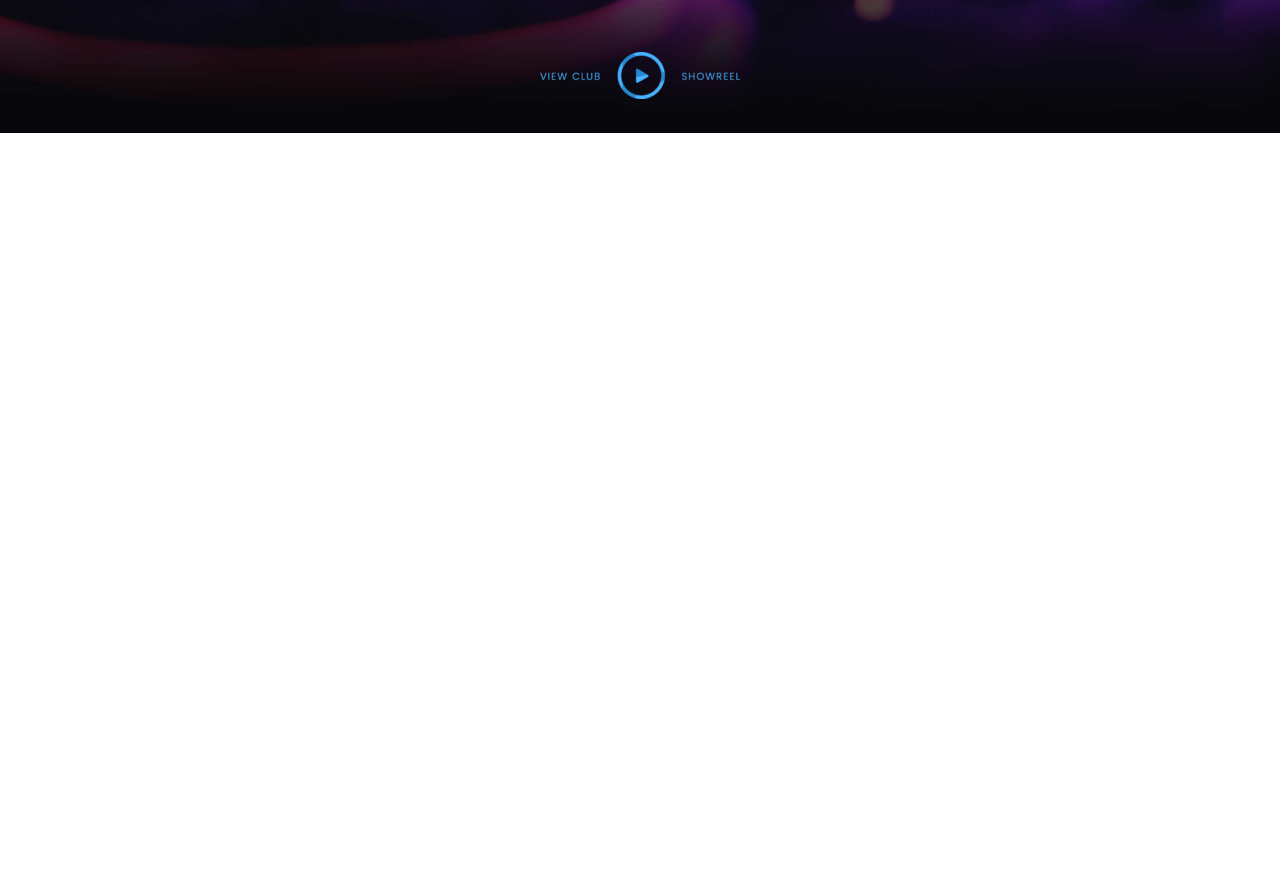
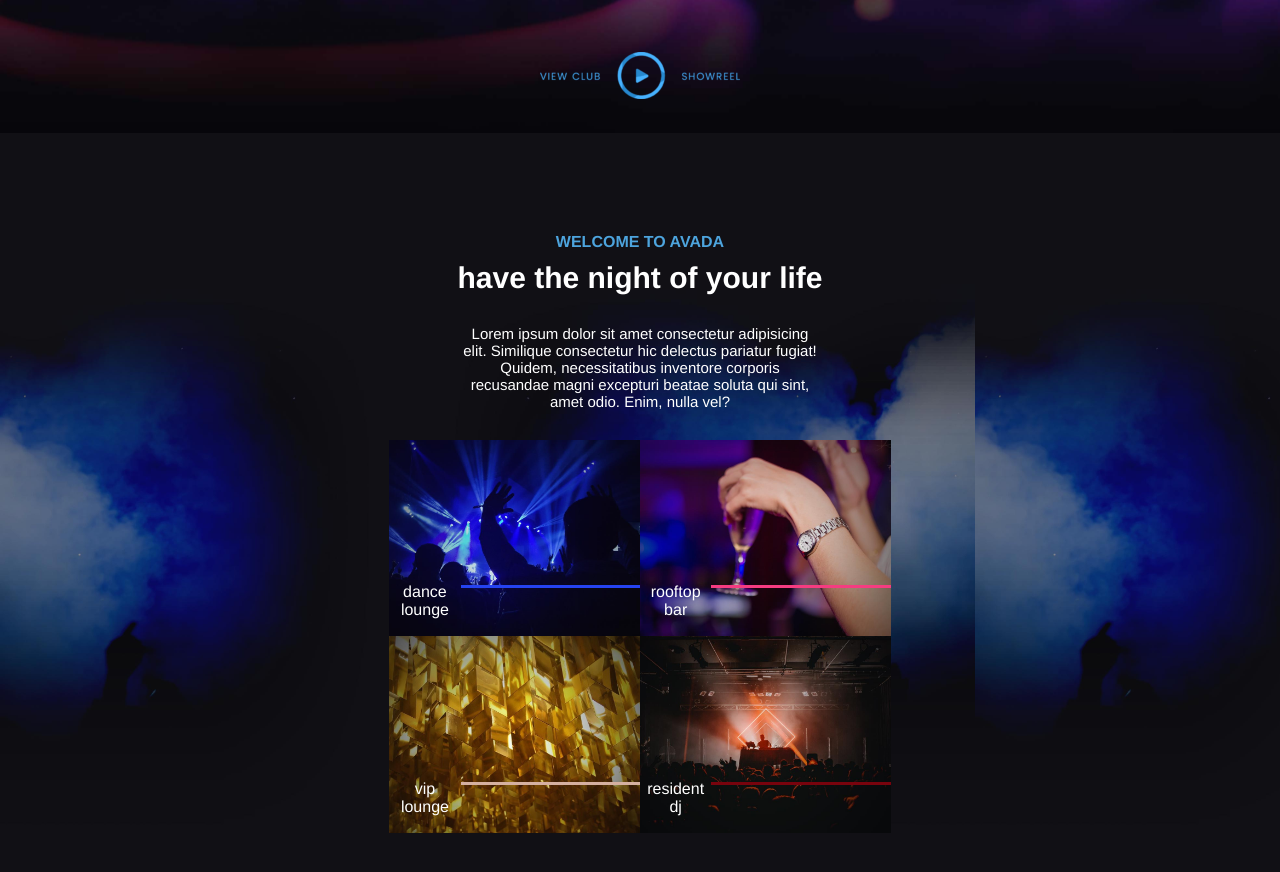
Before and after one commit to JackSparring420/proj-html-vuejs, a Vue app: page / in a window 1280 px wide. Shown: the part 738-1610 px from the top of the page. Before the commit the page ends 871 px from the top, so only its background shows below. Built offline with nearby package versions, Linux system fonts and the light colour scheme.

Commit message:
Add Halls component in MyMain

```diff
--- a/src/App.vue
+++ b/src/App.vue
@@ -1,16 +1,19 @@
 <template>
   <div id="app">
     <MyHeader />
+    <MyMain />
   </div>
 </template>
 
 <script>
 import MyHeader from "./components/MyHeader.vue";
+import MyMain from "./components/MyMain.vue";
 
 export default {
   name: "App",
   components: {
     MyHeader,
+    MyMain
   },
 };
 </script>
--- /dev/null
+++ b/src/components/Hall.vue
@@ -0,0 +1,70 @@
+<template>
+  <div class="hall">
+    <div class="contain-img">
+      <a href="details.url">
+        <img :src="details.image" :alt="details.text" />
+      </a>
+      <div class="position-text">
+        <div class="text">{{ details.text }}</div>
+        <div class="color" :class="details.color"></div>
+      </div>
+    </div>
+  </div>
+</template>
+
+<script>
+export default {
+  name: "Comic",
+  props: {
+    details: Object,
+  },
+};
+</script>
+
+<!-- Add "scoped" attribute to limit CSS to this component only -->
+<style scoped lang="scss">
+.hall {
+  width: 50%;
+  position: relative;
+
+  .contain-img {
+    width: 100%;
+    height: 100%;
+
+    img {
+      object-fit: cover;
+      width: 100%;
+      height: 100%;
+    }
+  }
+  .position-text {
+    position: absolute;
+    width: 100%;
+    bottom: 15px;
+    overflow: hidden;
+    display: flex;
+    .text {
+      width: 30%;
+      margin: 2px;
+    }
+    .color {
+      width: 80%;
+      height: 3px;
+      position: relative;
+      top: 4px;
+    }
+    .blue {
+      background-color: #2543f1;
+    }
+    .pink {
+      background-color: #f53c81;
+    }
+    .gold {
+        background-color: #d5b0a1;
+    }
+    .red {
+        background-color: #78030d;
+    }
+  }
+}
+</style>
--- /dev/null
+++ b/src/components/Halls.vue
@@ -0,0 +1,86 @@
+<template>
+  <section>
+    <h4>WELCOME TO AVADA</h4>
+    <h2>have the night of your life</h2>
+    <p>
+      Lorem ipsum dolor sit amet consectetur adipisicing elit. Similique
+      consectetur hic delectus pariatur fugiat! Quidem, necessitatibus inventore
+      corporis recusandae magni excepturi beatae soluta qui sint, amet odio.
+      Enim, nulla vel?
+    </p>
+    <div id="halls">
+      <Hall v-for="(hall, i) in halls" :key="i" :details="hall" />
+    </div>
+  </section>
+</template>
+
+
+<script>
+import Hall from "@/components/Hall.vue";
+
+export default {
+  name: "Products",
+  components: {
+    Hall,
+  },
+  data() {
+    return {
+      halls: [
+        {
+          image: "../assets/img/avada-nightclub-dancelounge-small.jpg",
+          url: "#",
+          text: "dance lounge",
+          color: "blue"
+        },
+        {
+          image: "../assets/img/avada-nightclub-rooftoplounge-small.jpg",
+          url: "#",
+          text: "rooftop bar",
+          color: "pink"
+        },
+        {
+          image: "../assets/img/avada-nightclub-viplounge-small.jpg",
+          url: "#",
+          text: "vip lounge",
+          color: "gold"
+        },
+        {
+          image:
+            "../assets/img/avada-nightclub-events-small.jpg",
+          url: "#",
+          text: "resident dj",
+          color: "red"
+        },
+      ],
+    };
+  },
+};
+</script>
+
+<!-- Add "scoped" attribute to limit CSS to this component only -->
+<style scoped lang="scss">
+section {
+  background-image: url("../assets/img/avada-nightclub-cloud-background.jpg");
+  background-size: contain;
+  padding: 50px;
+  h4 {
+    color: #4da4dd;
+    margin: 50px 0 10px 0;
+  }
+  h2 {
+    font-size: 30px;
+  }
+  p{
+    width: 30%;
+    font-size: 15px;
+    margin: 30px auto;
+  }
+  #halls {
+    width: 42.5%;
+    justify-content: center;
+    margin: auto;
+    display: flex;
+    flex-wrap: wrap;
+  }
+}
+</style>
--- /dev/null
+++ b/src/components/MyMain.vue
@@ -0,0 +1,32 @@
+<template>
+    <section>
+      <div id="comicslist">
+        <Halls/>
+      </div>
+     </section>
+</template>
+
+
+<script>
+
+import Halls from '@/components/Halls.vue'
+
+export default {
+  name: 'Products',
+  components: {
+    Halls
+  },
+    data() {
+      return {
+
+      }
+  }
+}
+</script>
+
+<!-- Add "scoped" attribute to limit CSS to this component only -->
+<style scoped lang="scss">
+ section{
+
+ }
+</style>
```
